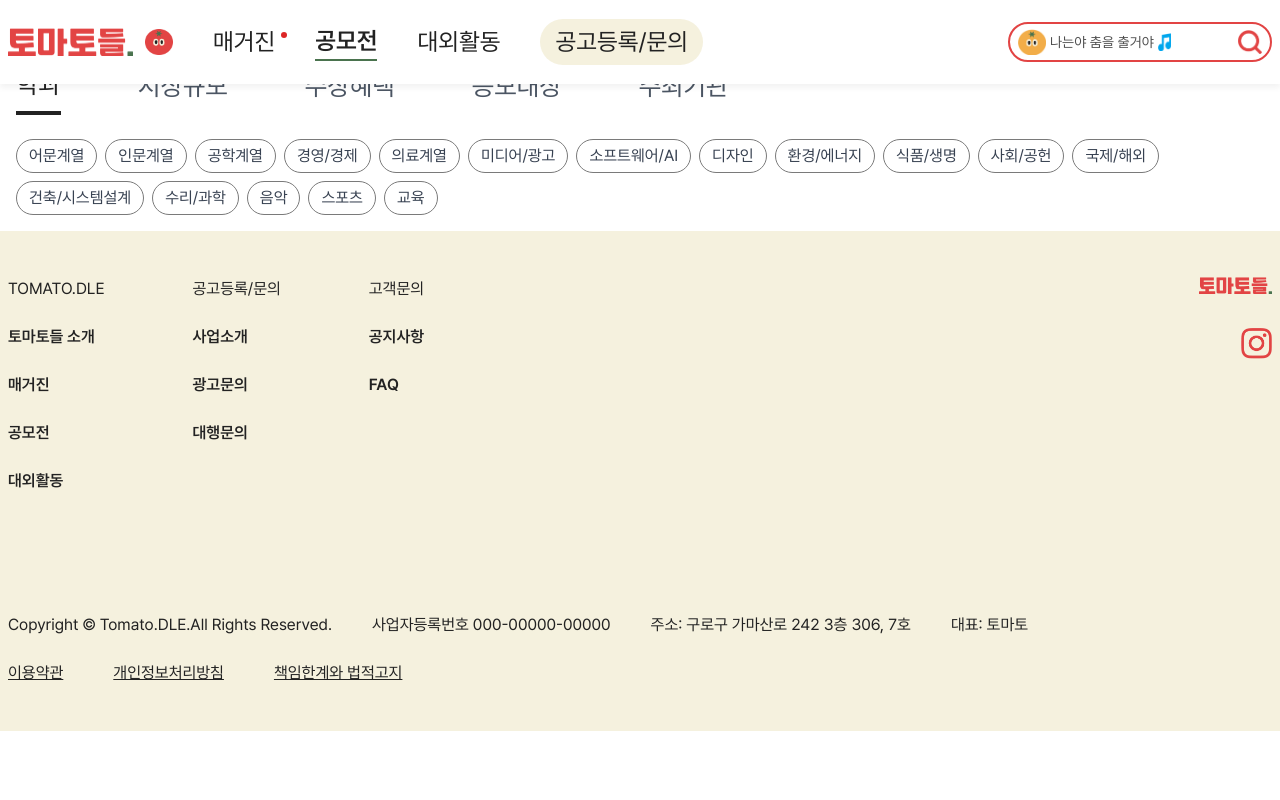
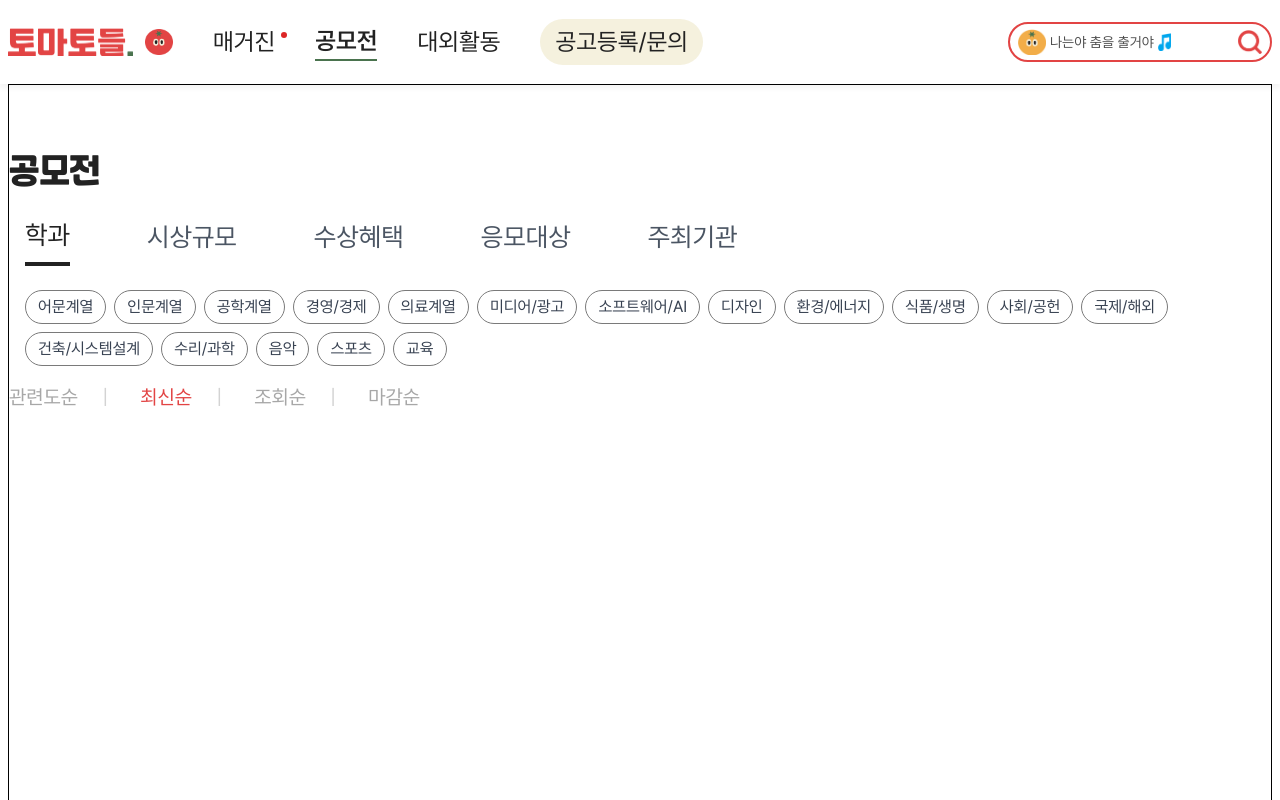
Before and after one commit to toktokhan-tomato/tomatos, a Next.js app: page /contest in a window 1280 px wide. Shown: the top 800 px of the page. Built offline with nearby package versions, Linux system fonts and the light colour scheme.

Commit message:
chore: Move Filter components to "common" folder

```diff
--- a/src/app/contest/page.tsx
+++ b/src/app/contest/page.tsx
@@ -1,10 +1,12 @@
-import Filter from "@/components/contest/Filter";
+import Filter from "@/components/common/Filter";
+import SortingOptions from "@/components/common/SortingOptions";
 
 export default function ContestPage() {
   return (
-    <>
+    <div className="container">
       <h1 className="text-[32px] font-recipe">공모전</h1>
       <Filter />
-    </>
+      <SortingOptions />
+    </div>
   );
 }
--- a/src/components/common/Button.tsx
+++ /dev/null
@@ -1,8 +0,0 @@
-export default function Button() {
-  return (
-    <>
-      <p>This is Empty Component</p>
-      <p>Make your own component</p>
-    </>
-  );
-}
--- a/src/components/common/Card.tsx
+++ /dev/null
@@ -1,8 +0,0 @@
-export default function Card() {
-  return (
-    <>
-      <p>This is Empty Component</p>
-      <p>Make your own component</p>
-    </>
-  );
-}
--- /dev/null
+++ b/src/components/common/SortingOptions.tsx
@@ -0,0 +1,33 @@
+"use client";
+import { useState } from "react";
+import { twMerge } from "tailwind-merge";
+
+export default function SortingOptions() {
+  const [selectedOption, setSelectedOption] = useState("최신순");
+  const options = ["관련도순", "최신순", "조회순", "마감순"];
+
+  const handleOptionClick = (option: string) => {
+    setSelectedOption(option);
+  };
+
+  return (
+    <div className="flex items-center space-x-2">
+      {options.map((option, index) => (
+        <div key={option} className="flex items-center text-[20px]">
+          <span
+            className={twMerge(
+              "cursor-pointer",
+              selectedOption === option ? "text-red-500" : "text-gray-200"
+            )}
+            onClick={() => handleOptionClick(option)}
+          >
+            {option}
+          </span>
+          {index < options.length - 1 && (
+            <span className="text-gray-100 ml-6 mr-6">|</span>
+          )}
+        </div>
+      ))}
+    </div>
+  );
+}
--- a/src/components/contest/SortingOptions.tsx
+++ /dev/null
@@ -1,7 +0,0 @@
-export default function SortingOptions() {
-  return (
-    <>
-      <p>SortingOptions</p>
-    </>
-  );
-}
```
Also changed, not shown: src/components/common/EventCard.tsx (renamed from src/components/contest/EventCard.tsx), src/components/common/Filter.tsx (renamed from src/components/contest/Filter.tsx), src/components/common/FilterGroup.tsx (renamed from src/components/contest/FilterGroup.tsx), src/components/common/FilterOption.tsx (renamed from src/components/contest/FilterOption.tsx), src/components/common/FilterReset.tsx (renamed from src/components/contest/FilterReset.tsx), src/components/common/ResultCount.tsx (renamed from src/components/contest/ResultCount.tsx).
